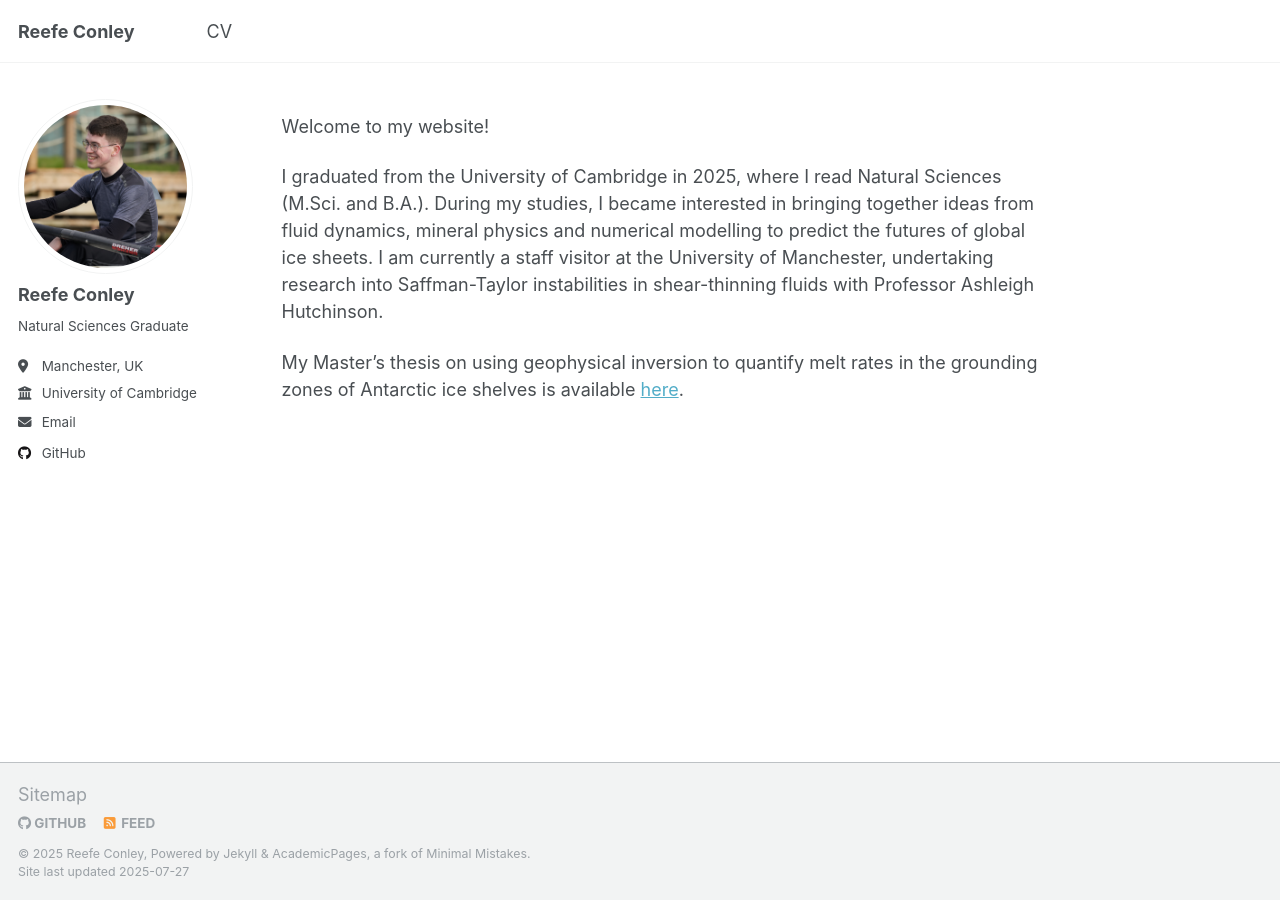
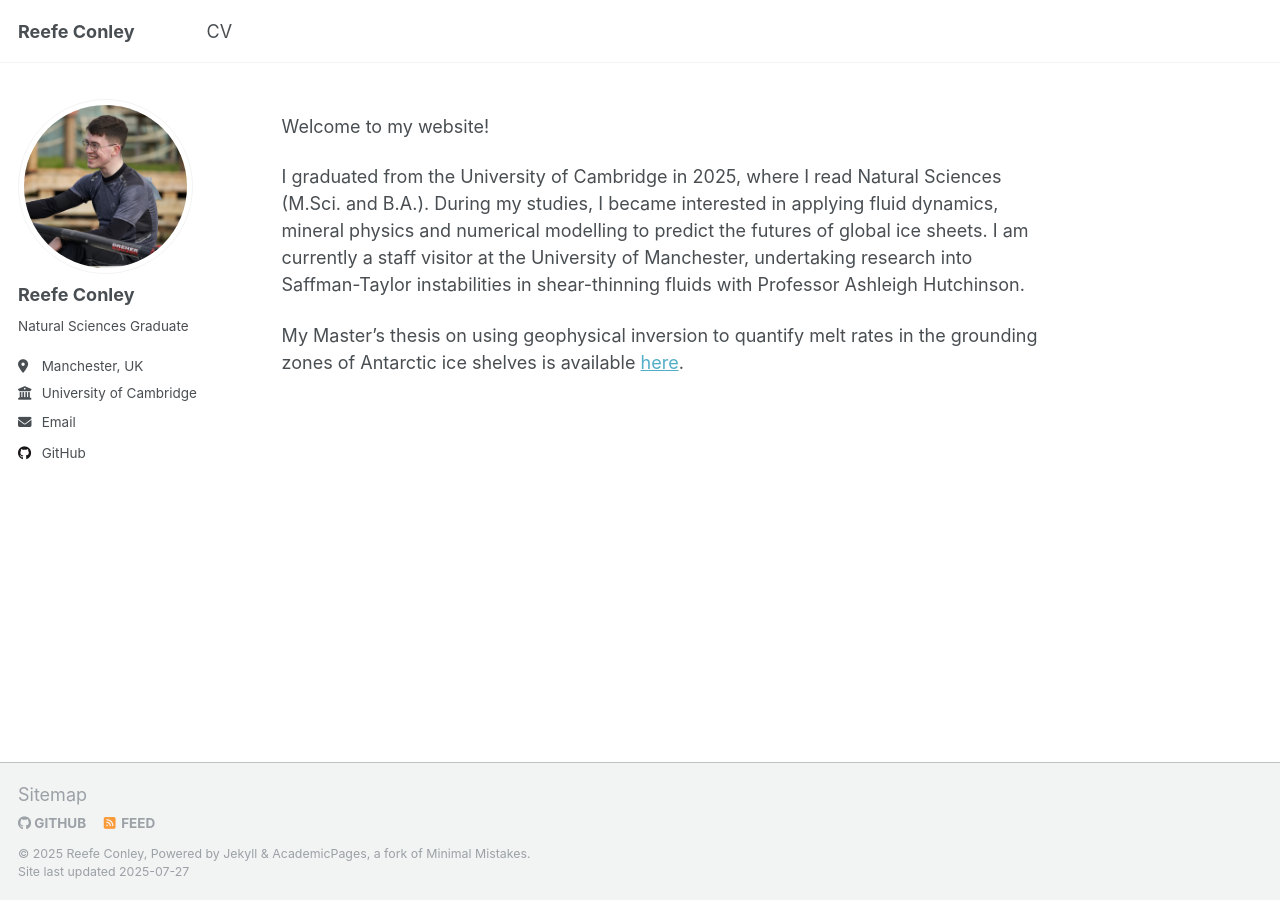
Before and after one commit to reefeconley/reefeconley.github.io, a Jekyll site: the page built from _pages/about.md, in a window 1280 px wide. Built offline with Jekyll 4.4.1, drawn with Linux system fonts in a browser that asks for light colours; a script that is not in the unit is left out.

Commit message:
Update about.md

```diff
--- a/_pages/about.md
+++ b/_pages/about.md
@@ -9,6 +9,6 @@ redirect_from:
 
 Welcome to my website!
 
-I graduated from the University of Cambridge in 2025, where I read Natural Sciences (M.Sci. and B.A.). During my studies, I became interested in bringing together ideas from fluid dynamics, mineral physics and numerical modelling to predict the futures of global ice sheets. I am currently a staff visitor at the University of Manchester, undertaking research into Saffman-Taylor instabilities in shear-thinning fluids with Professor Ashleigh Hutchinson.
+I graduated from the University of Cambridge in 2025, where I read Natural Sciences (M.Sci. and B.A.). During my studies, I became interested in applying fluid dynamics, mineral physics and numerical modelling to predict the futures of global ice sheets. I am currently a staff visitor at the University of Manchester, undertaking research into Saffman-Taylor instabilities in shear-thinning fluids with Professor Ashleigh Hutchinson.
 
 My Master's thesis on using geophysical inversion to quantify melt rates in the grounding zones of Antarctic ice shelves is available <a href="/pdfs/Part_III_Dissertation_rjc213.pdf">here</a>.
```
